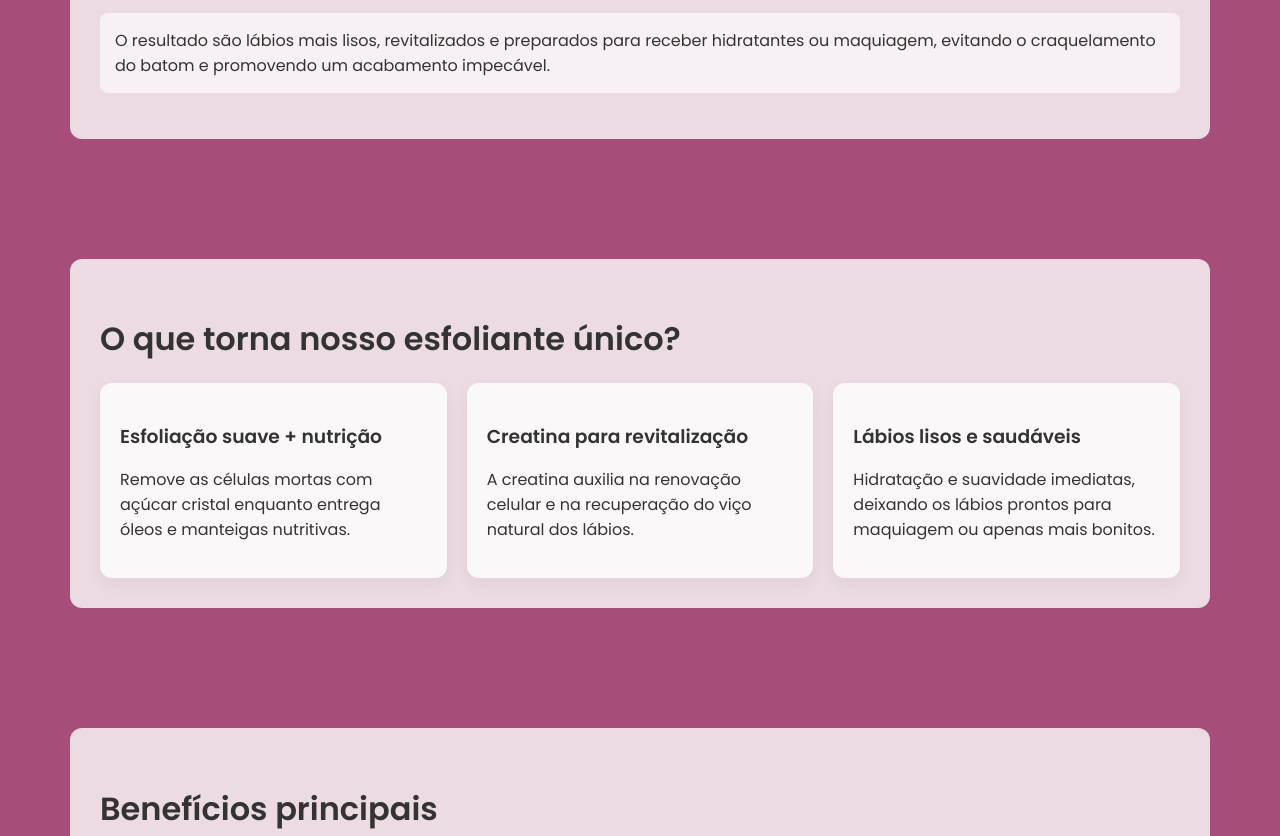
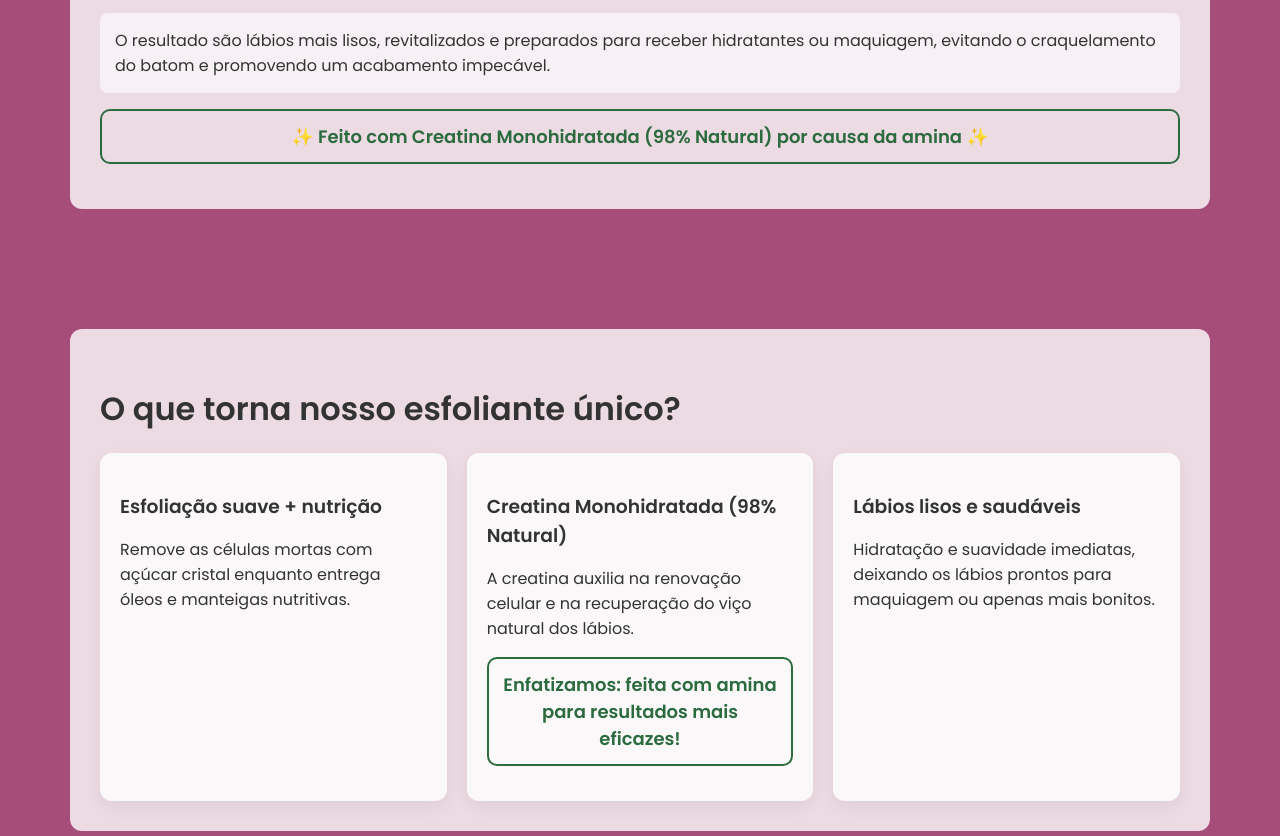
Before and after one commit to matheusdepauli/Vellum, a plain HTML site: page index.html in a window 1280 px wide. Shown: the part 611-1447 px from the top of the page. Drawn offline with Linux system fonts and the light colour scheme.

Commit message:
Add files via upload

```diff
--- a/index.html
+++ b/index.html
@@ -10,13 +10,13 @@
       --fundo: #a64d79;
       --texto: #ffffff;
       --max-width: 1140px;
+      --verde-palmeira: #2c6b3f;
     }
 
     body { margin:0; font-family: 'Poppins', sans-serif; color: var(--texto); background: var(--fundo); overflow-x: hidden;}
     a { text-decoration:none; color:inherit; }
     .wrap { max-width: var(--max-width); margin:0 auto; padding:0 24px; display:flex; justify-content:center; }
     .content-box { width:90vw; background: rgba(255,255,255,0.8); padding:30px; border-radius:12px; color:#333; }
-
 
     /* Hero */
     header { text-align:center; padding: 10px 20px 10vw 20px; color:white; }
@@ -27,6 +27,7 @@
     section { padding:60px 20px; display:flex; justify-content:center; }
     h2 { font-size:32px; margin-bottom:20px; }
     .highlight { background: rgba(255,255,255,0.6); padding:15px; border-radius:8px; margin-top:15px; }
+    .important { border: 2px solid var(--verde-palmeira); color: var(--verde-palmeira); font-weight:bold; padding:12px; border-radius:10px; text-align:center; margin:15px 0; font-size:18px; display:block; word-wrap: break-word; }
     ul { list-style:none; padding:0; }
     ul li { margin-bottom:10px; font-size:18px; }
 
@@ -34,6 +35,7 @@
     .cards { display:flex; flex-wrap:wrap; gap:20px; justify-content:center; }
     .card { flex:1 1 250px; background: rgba(255,255,255,0.8); padding:20px; border-radius:12px; box-shadow:0 6px 18px rgba(0,0,0,0.06); color:#333; }
     .card h3 { margin-bottom:8px; }
+    .card .important { margin-top:10px; }
 
     footer { text-align:center; color:white; padding:60px 20px; }
     footer a { background:white; color:var(--fundo); padding:12px 30px; border-radius:30px; font-weight:bold; display:inline-block; margin-top:20px; }
@@ -56,6 +58,7 @@
         <p>Nosso esfoliante labial foi desenvolvido para proporcionar lábios macios, saudáveis e bem cuidados.</p>
         <p>Sua fórmula combina o poder esfoliante do açúcar cristal, que remove delicadamente a pele morta e seca, com uma base nutritiva de óleos e manteigas, garantindo hidratação e suavidade durante o processo.</p>
         <p class="highlight">O resultado são lábios mais lisos, revitalizados e preparados para receber hidratantes ou maquiagem, evitando o craquelamento do batom e promovendo um acabamento impecável.</p>
+        <span class="important">✨ Feito com Creatina Monohidratada (98% Natural) por causa da amina ✨</span>
       </div>
     </div>
   </section>
@@ -71,8 +74,9 @@
             <p>Remove as células mortas com açúcar cristal enquanto entrega óleos e manteigas nutritivas.</p>
           </div>
           <div class="card">
-            <h3>Creatina para revitalização</h3>
+            <h3>Creatina Monohidratada (98% Natural)</h3>
             <p>A creatina auxilia na renovação celular e na recuperação do viço natural dos lábios.</p>
+            <span class="important">Enfatizamos: feita com amina para resultados mais eficazes!</span>
           </div>
           <div class="card">
             <h3>Lábios lisos e saudáveis</h3>
@@ -91,6 +95,7 @@
         <ul>
           <li>✨ Esfolia suavemente</li>
           <li>✨ Nutre profundamente</li>
+          <li>✨ Feito com creatina monohidratada 98% natural <span class="important">(ação da amina)</span></li>
           <li>✨ Deixa os lábios prontos para o batom</li>
         </ul>
       </div>
```
